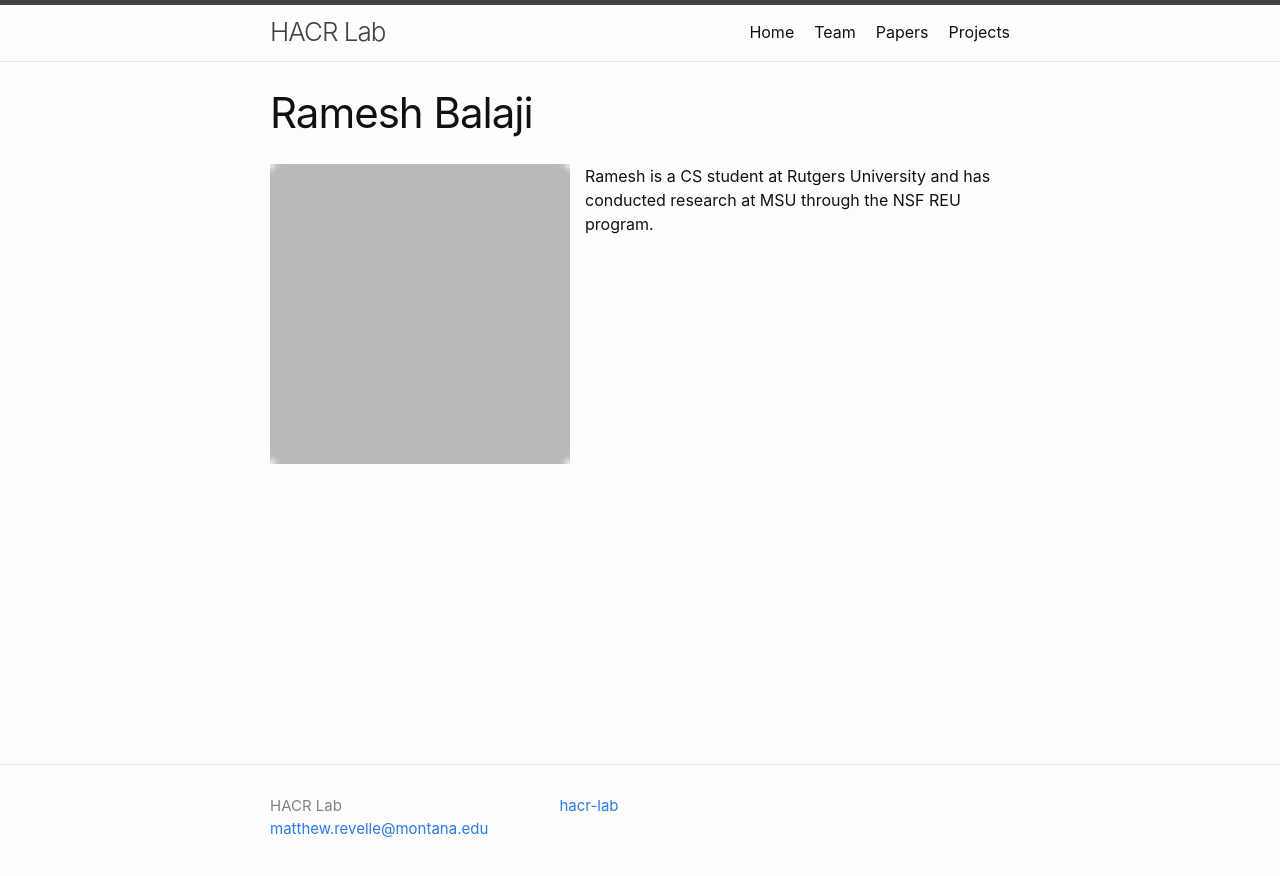
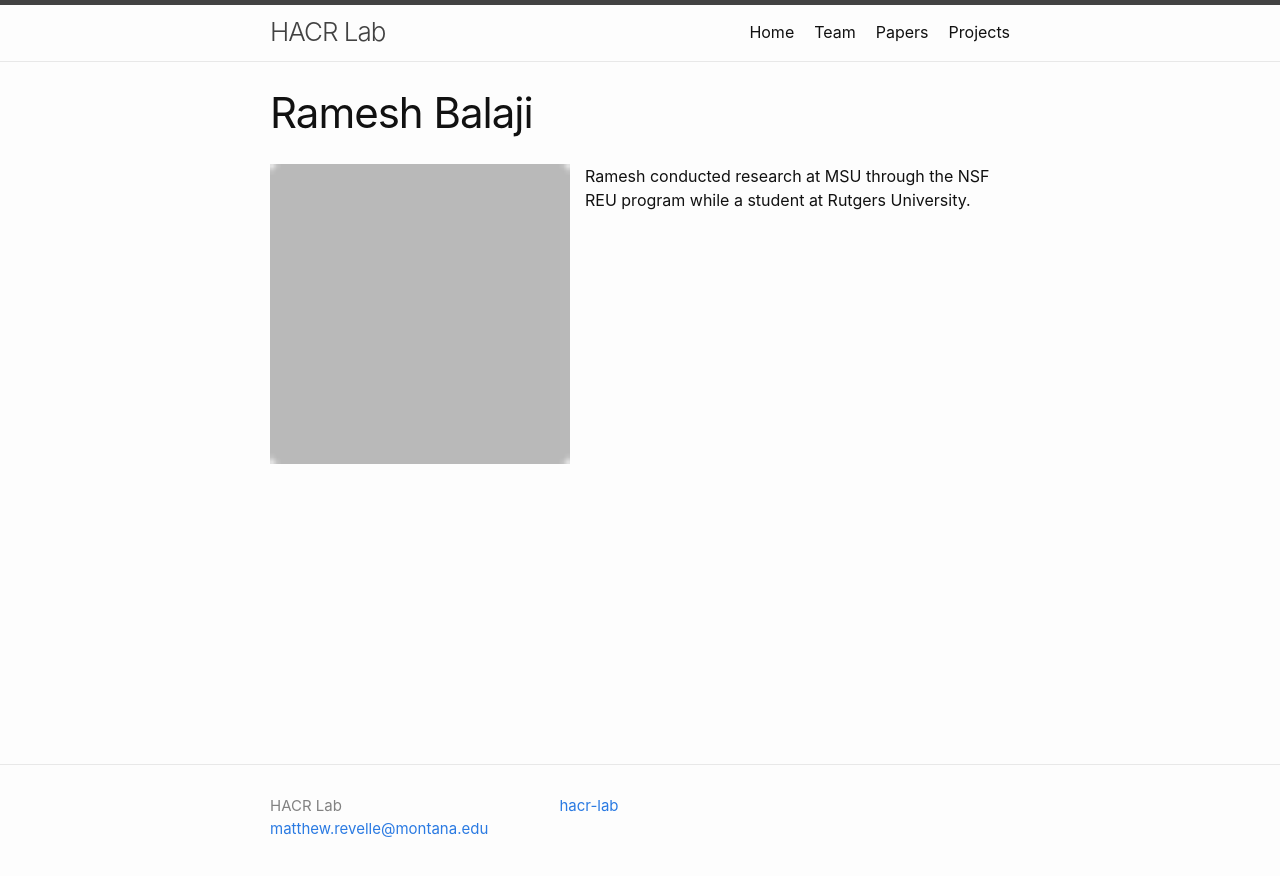
Before and after one commit to hacr-lab/hacr-lab.github.io, a Jekyll site: the page built from _team/ramesh_balaji.md, in a window 1280 px wide. Shown: the top 876 px of the page. Built offline with Jekyll 4.4.1, drawn with Linux system fonts in a browser that asks for light colours.

Commit message:
More updates to Team page.

```diff
--- a/_team/ramesh_balaji.md
+++ b/_team/ramesh_balaji.md
@@ -3,9 +3,9 @@ layout: profile
 name: Ramesh Balaji
 sort_name: Balaji, Ramesh
 handle: cdknight
-bio: "Ramesh is a CS student at Rutgers University and has conducted research at MSU through the NSF REU program."
+bio: "Ramesh conducted research at MSU through the NSF REU program while a student at Rutgers University."
 image: "/assets/images/people/blank.png"
-membership: alumnus
-current: true
+membership: undergraduate_student
+current: false
 date:   2025-05-27 00:00:00 -0700
 ---
```
Also changed, not shown: _team/andras_necz.md (added, +11 -0 lines), _team/jasmine_vang.md (+3 -3 lines), _team/redempta_manzi.md (+1 -1 lines), team.md (+5 -5 lines).
